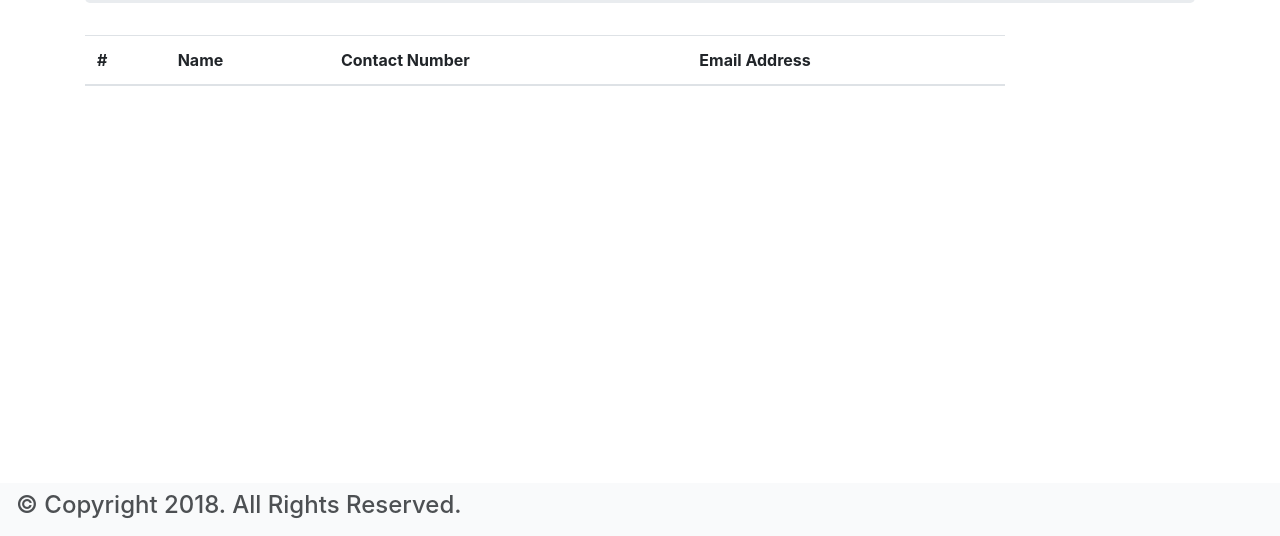
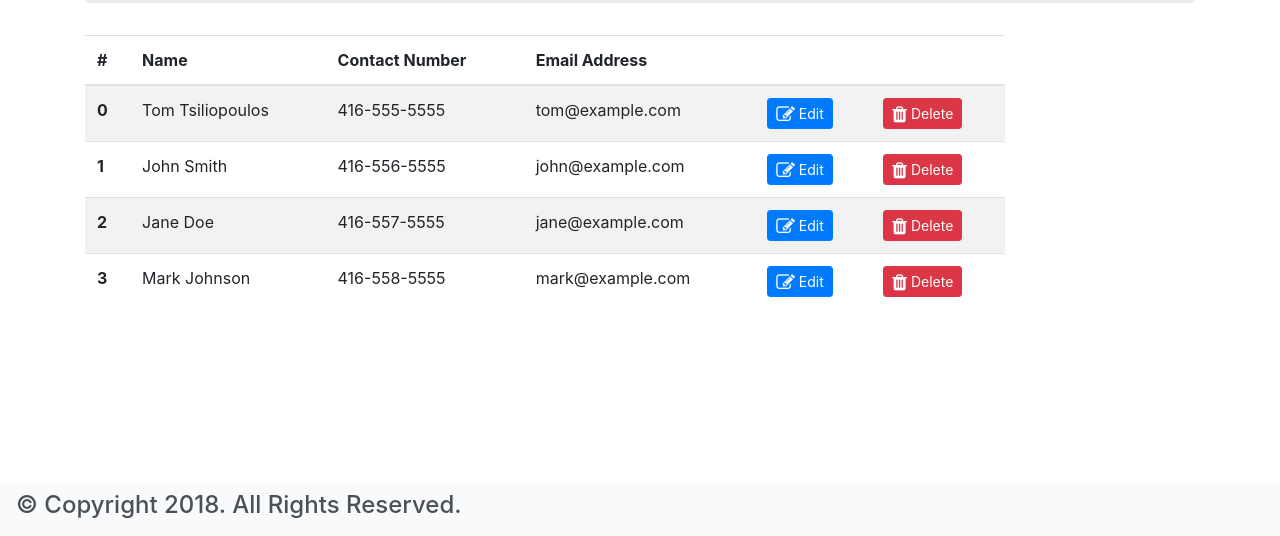
Before and after one commit to CentennialCollege/COMP125-S2018-Lesson11, a website: page index.html in a window 1280 px wide. Both pictures are taken after a click on the link "Contact". Shown: the part 264-800 px from the top of the page. Drawn offline with nearby package versions, Linux system fonts and the light colour scheme.

Commit message:
created dynamic table data in contact page

```diff
--- a/Scripts/core/app.js
+++ b/Scripts/core/app.js
@@ -16,10 +16,6 @@
    * @param {string} destTag
    */
   function insertHTML(sourceURL, destTag) {
-   //let target = document.getElementsByTagName(destTag)[0];
-   //let target = document.querySelectorAll(destTag)[0];
-  //let target = $(destTag)[0]; -> jQuery Version
-
    let target = document.querySelector(destTag);
 
     XHR = new XMLHttpRequest();
@@ -28,6 +24,10 @@
         if(this.readyState === 4)  {
           target.innerHTML = this.responseText;
           setActiveNavLink();
+
+          if(document.title == "Contact") {
+            loadJSON();
+          }
         }
       }
     });
@@ -40,16 +40,95 @@
    *
    */
   function loadJSON() {
+
     XHR = new XMLHttpRequest();
     XHR.addEventListener("readystatechange", function(){
       if(this.status === 200) {
         if(this.readyState === 4)  {
           addressBook = JSON.parse(this.responseText);
+          console.log("Data finished loading");
+
+          displayData();
         }
       }
     });
     XHR.open("GET", "/data.json");
     XHR.send();
+  }
+
+  function insertDataToSession(data) {
+
+    sessionStorage.setItem(data.id, JSON.stringify(data));
+  }
+
+  function insertDataToLocalStorage(data) {
+    localStorage.setItem(data.id, JSON.stringify(data));
+  }
+
+  function displayData() {
+
+      let tbody = document.querySelector("tbody");
+      tbody.innerHTML = "";
+      let counter = 0;
+
+      addressBook.Contacts.forEach(contact => {
+        let newContact = new objects.Contact(
+          contact.id, contact.name, contact.number, contact.email);
+        Contacts.push(newContact);
+
+        insertDataToSession(contact);
+
+        insertDataToLocalStorage(contact);
+
+        let tr = document.createElement("tr");
+        let th = document.createElement("th");
+        th.setAttribute("scope", "row");
+        th.textContent = contact.id;
+        tr.appendChild(th);
+
+        // loop through each property of the contact object
+        // then add the property value to the column
+        for (const property in contact) {
+          if (contact.hasOwnProperty(property)) {
+            if(property != "id") {
+              let td = document.createElement("td");
+              td.textContent = contact[property];
+              tr.appendChild(td);
+            }
+          }
+        }
+
+        let editTd = document.createElement("td");
+        let editButton = document.createElement("button");
+        editButton.setAttribute("class", "btn btn-primary btn-sm");
+        editButton.setAttribute("data-id", contact.id);
+        editButton.innerHTML = "<i class='fa fa-edit fa-lg'></i> Edit";
+        editTd.appendChild(editButton);
+        tr.appendChild(editTd);
+
+        editButton.addEventListener("click", (event)=>{
+          console.log(`Editing Item: ${event.currentTarget.getAttribute("data-id")}`);
+        });
+
+
+        let deleteTd = document.createElement("td");
+        let deleteButton = document.createElement("button");
+        deleteButton.setAttribute("class", "btn btn-danger btn-sm");
+        deleteButton.setAttribute("data-id", contact.id);
+        deleteButton.innerHTML = "<i class='fa fa-trash fa-lg'></i> Delete";
+        deleteTd.appendChild(deleteButton);
+        tr.appendChild(deleteTd);
+
+        deleteButton.addEventListener("click", (event)=>{
+          console.log(`Deleting Item: ${event.currentTarget.getAttribute("data-id")}`);
+        });
+
+
+
+          tbody.appendChild(tr);
+          counter++;
+      });
+
   }
 
 
@@ -79,40 +158,6 @@
     setPageContent("/Views/content/home.html");
 
     insertHTML("/Views/partials/footer.html", "footer");
-
-    loadJSON();
-
-    XHR.addEventListener("load", function(){
-      let tbody = document.querySelector("tbody");
-      let counter = 0;
-
-      addressBook.Contacts.forEach(contact => {
-        let newContact = new objects.Contact(
-          contact.name, contact.number, contact.email);
-        Contacts.push(newContact);
-        let tr = document.createElement("tr");
-        let th = document.createElement("th");
-        th.setAttribute("scope", "row");
-        th.textContent = counter;
-        tr.appendChild(th);
-
-          let td1 = document.createElement("td");
-          td1.textContent = contact.name;
-          tr.appendChild(td1);
-          let td2 = document.createElement("td");
-          td2.textContent = contact.number;
-          tr.appendChild(td2);
-          let td3 = document.createElement("td");
-          td3.textContent = contact.email;
-          tr.appendChild(td3);
-
-          tbody.appendChild(tr);
-      });
-
-    });
-
-
-
   }
 
   function setPageContent(url) {
--- a/Scripts/objects/contact.js
+++ b/Scripts/objects/contact.js
@@ -2,7 +2,8 @@ let objects;
 (function(objects){
 
     class Contact {
-        constructor(name = "", number = "", email ="") {
+        constructor(id = "", name = "", number = "", email ="") {
+            this.id = id;
             this.name = name;
             this.number = number;
             this.email = email;
--- a/Views/content/contact.html
+++ b/Views/content/contact.html
@@ -11,6 +11,8 @@
                     <th scope="col">Name</th>
                     <th scope="col">Contact Number</th>
                     <th scope="col">Email Address</th>
+                    <th></th>
+                    <th></th>
                 </thead>
                 <tbody>
 
--- a/data.json
+++ b/data.json
@@ -1,19 +1,28 @@
 {
     "Contacts": [
         {
+            "id": 0,
             "name": "Tom Tsiliopoulos",
             "number": "416-555-5555",
             "email": "tom@example.com"
         },
         {
+            "id": 1,
             "name": "John Smith",
             "number": "416-556-5555",
             "email": "john@example.com"
         },
         {
+            "id": 2,
             "name": "Jane Doe",
             "number": "416-557-5555",
             "email": "jane@example.com"
+        },
+        {
+            "id": 3,
+            "name": "Mark Johnson",
+            "number": "416-558-5555",
+            "email": "mark@example.com"
         }
     ]
 }
```
